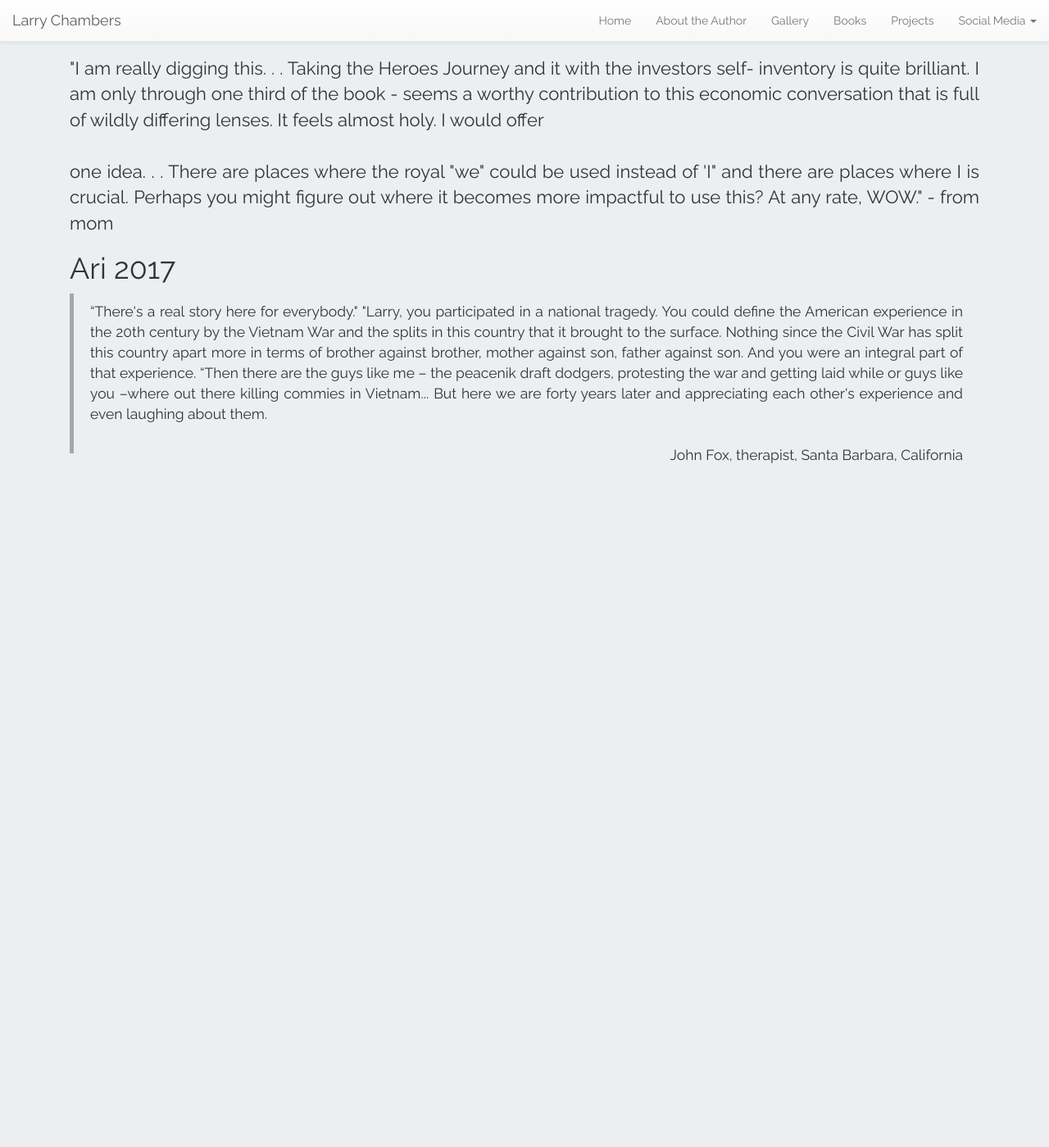
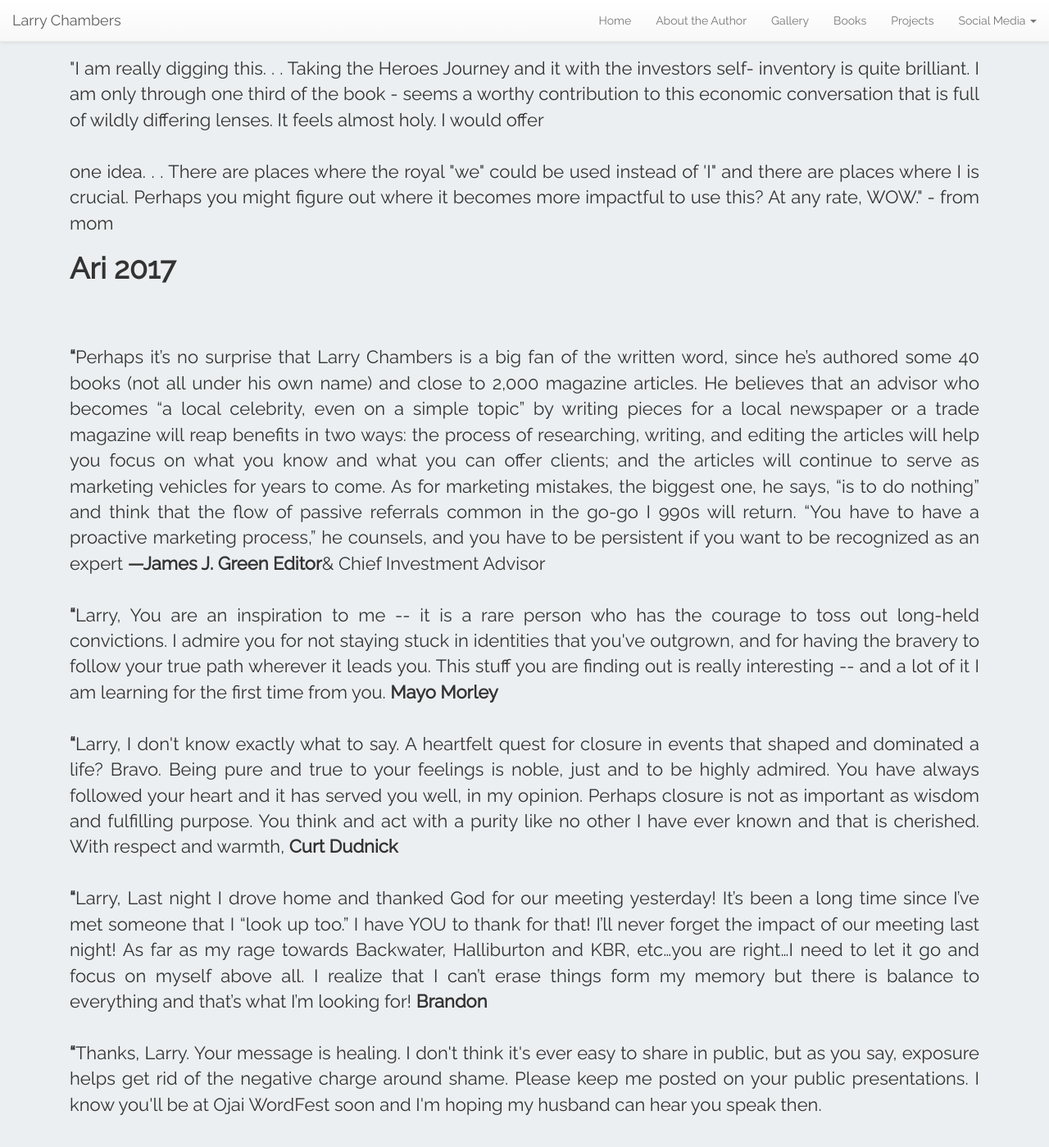
Before and after one commit to larrychambers/larrychambers.github.io, a Jekyll site: the page built from about.md, in a window 1280 px wide and 1400 px high, scrolled down 3968 px. Shown: the whole window at 82% size. Built offline with Jekyll 4.4.1, drawn with Linux system fonts in a browser that asks for light colours; nearby versions of some CDN libraries; before the commit the page ends 4541 px from its top, so only the background shows below that.

Commit message:
Update about.md

```diff
--- a/about.md
+++ b/about.md
@@ -89,10 +89,35 @@ I’m glad a bunch of VA staff (nurses, counselors, psychiatrists, admin people,
 "I am really digging this. . . Taking the Heroes Journey and it with the investors self- inventory is quite brilliant. I am only through one third of the book - seems a worthy contribution to this economic conversation that is full of wildly differing lenses. It feels almost holy. I would offer<br><br>
 
 one idea. . . There are places where the royal "we" could be used instead of 'I" and there are places where I is crucial. Perhaps you might figure out where it becomes more impactful to use this? At any rate, WOW."
-- from mom<h><h1>Ari 2017</h1></h>
+- from mom<h><h1><b>Ari 2017</b></h1></h>
+
+<br><br>
+<b>“</b>Perhaps it’s no surprise that Larry Chambers is a big fan of the written word, since he’s authored some 40 books (not all under his own name) and close to 2,000 magazine articles. He believes that an advisor who becomes “a local celebrity, even on a simple topic” by writing pieces for a local newspaper or a trade magazine will reap benefits in two ways: the process of researching, writing, and editing the articles will help you focus on what you know and what you can offer clients; and the articles will continue to serve as marketing vehicles for years to come.
+As for marketing mistakes, the biggest one, he says, “is to do nothing” and think that the flow of passive referrals common in the go-go I 990s will return. “You have to have a proactive marketing process,” he counsels, and you have to be persistent if you want to be recognized as an expert<b> —James J. Green Editor</b>& Chief Investment Advisor<br><br>
+
+
+<b>“</b>Larry, You are an inspiration to me -- it is a rare person who has the courage to toss out long-held convictions. I admire you for not staying stuck in identities that you've outgrown, and for having the bravery to follow your true path wherever it leads you. This stuff you are finding out is really interesting -- and a lot of it I am learning for the first time from you. <b>Mayo Morley</b><br><br>
+
+<b>“</b>Larry, I don't know exactly what to say.  A heartfelt quest for closure in events that shaped and dominated a life?  Bravo.  Being pure and true to your feelings is noble, just and to be highly admired.  You have always followed your heart and it has served you well, in my opinion.  Perhaps closure is not as important as wisdom and fulfilling purpose.  You think and act with a purity like no other I have ever known and that is cherished. With respect and warmth, <b>Curt Dudnick</b><br><br>
+
+<b>“</b>Larry, Last night I drove home and thanked God for our meeting yesterday! It’s been a long time since I’ve met someone that I “look up too.”  I have YOU to thank for that! I’ll never forget the impact of our meeting last night! As far as my rage towards Backwater, Halliburton and KBR, etc…you are right…I need to let it go and focus on myself above all.  I realize that I can’t erase things form my memory but there is balance to everything and that’s what I’m looking for!<b> Brandon</b><br><br>
+
+<b>“</b>Thanks, Larry. Your message is healing. I don't think it's ever easy to share in public, but as you say, exposure helps get rid of the negative charge around shame. Please keep me posted on your public presentations. I know you'll be at Ojai WordFest soon and I'm hoping my husband can hear you speak then.<br><br>
+
+
+
+
+
+
+
+
+
+
 
 
 </p>
+
+
 
 
 
```
